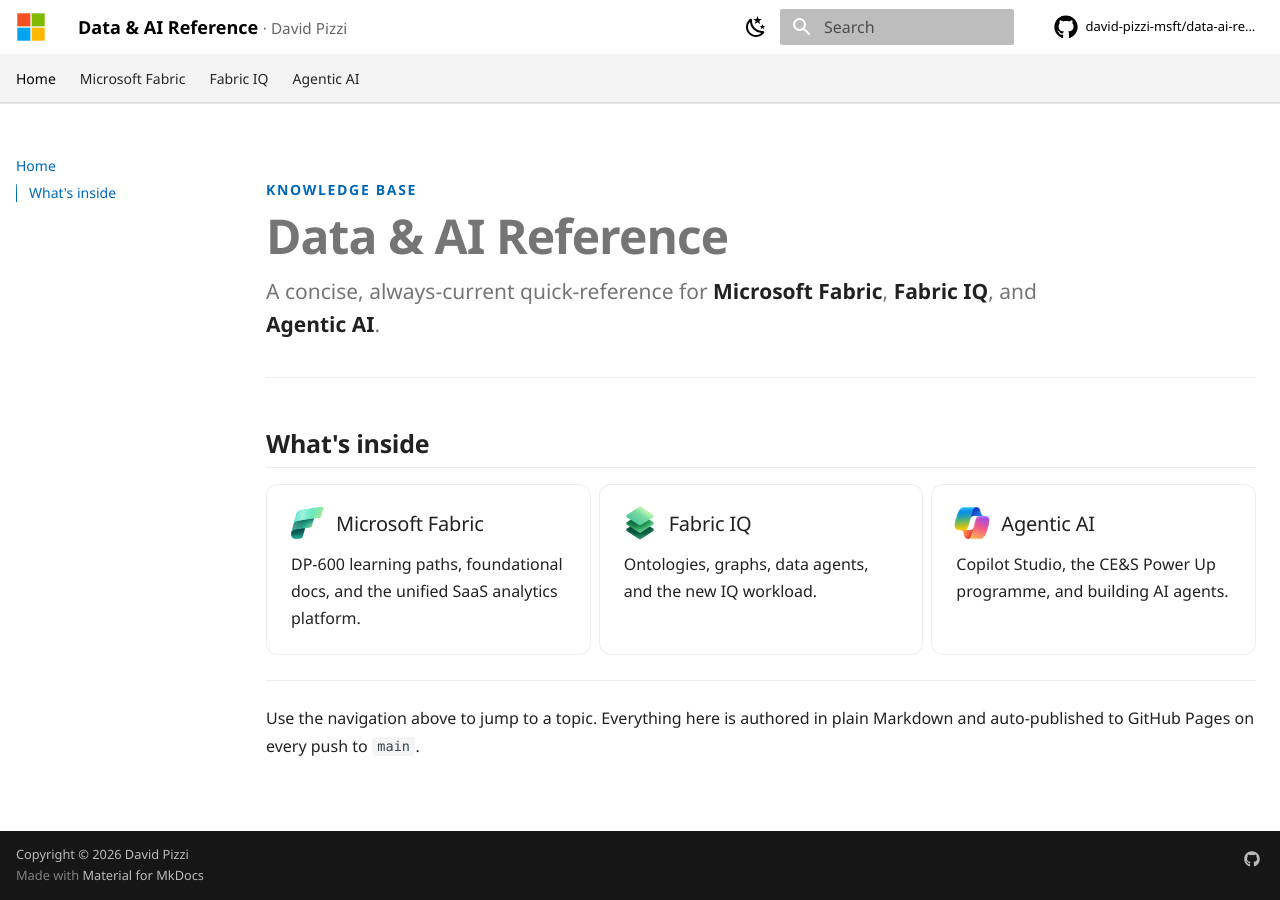
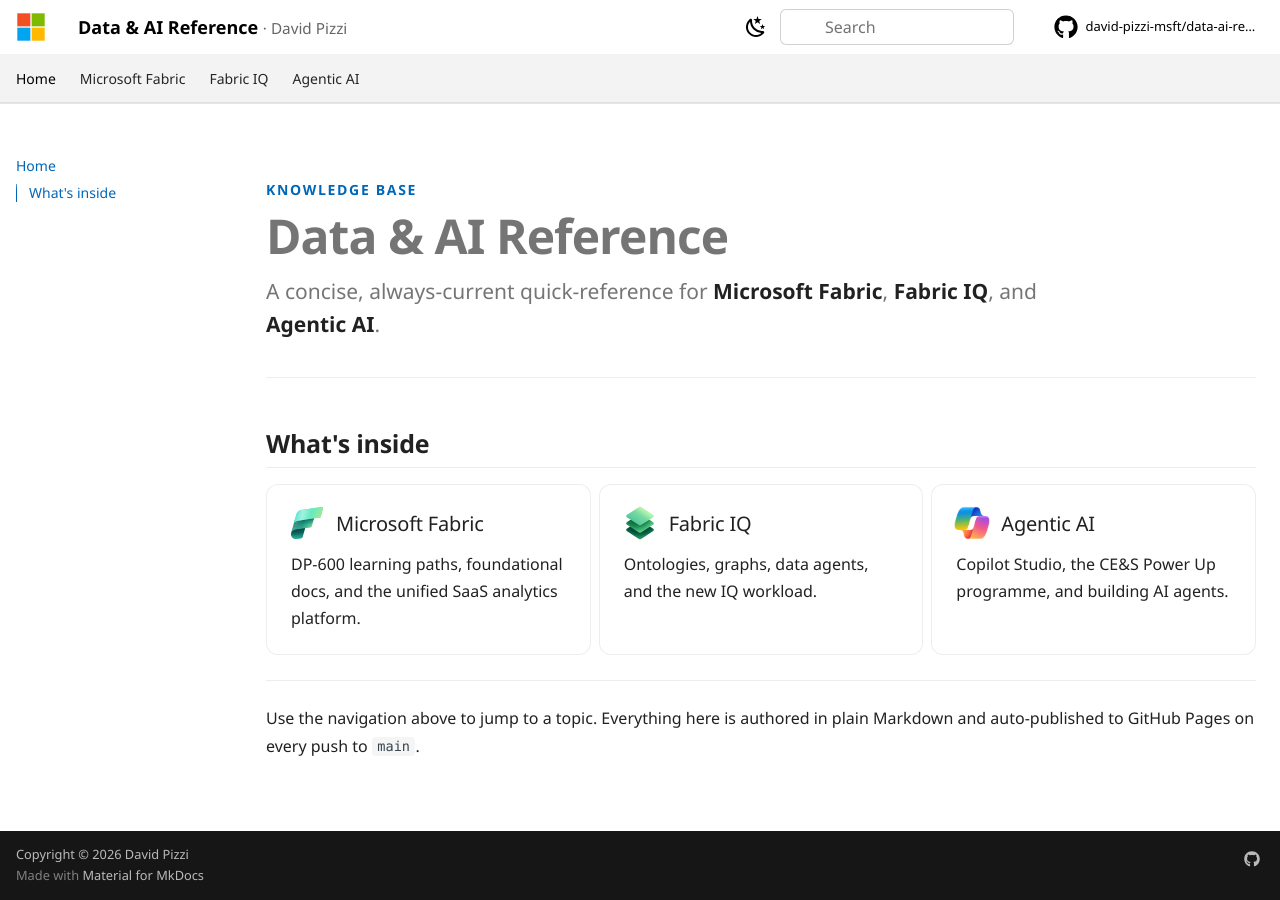
Before and after one commit to david-pizzi-msft/data-ai-reference, an MkDocs documentation site: the page built from docs/index.md, in a window 1280 px wide. Built offline with MkDocs 1.6.1 and Material for MkDocs 9.7.7, drawn with Linux system fonts in a browser that asks for light colours; some web fonts are replaced; comment, search, counter and statistics services are not loaded.

Commit message:
Improve search input styling in light and dark modes

```diff
--- a/docs/stylesheets/extra.css
+++ b/docs/stylesheets/extra.css
@@ -101,7 +101,27 @@
 }
 
 .md-search__input::placeholder {
-  color: rgba(0, 0, 0, 0.6);
+  color: rgba(0, 0, 0, 0.55);
+}
+
+/* Search field: clean bordered input (light mode) */
+.md-search__form {
+  background-color: #ffffff;
+  border: 1px solid rgba(0, 0, 0, 0.18);
+  border-radius: 6px;
+  box-shadow: none;
+  transition: border-color 0.15s ease, box-shadow 0.15s ease;
+}
+
+.md-search__form:hover {
+  background-color: #ffffff;
+  border-color: rgba(0, 0, 0, 0.35);
+}
+
+.md-search__input:focus,
+.md-search__form:focus-within {
+  border-color: var(--md-primary-fg-color);
+  box-shadow: 0 0 0 2px rgba(0, 103, 184, 0.2);
 }
 
 /* Logo sizing */
@@ -140,6 +160,26 @@
 [data-md-color-scheme="slate"] .md-search__input,
 [data-md-color-scheme="slate"] .md-search__icon {
   color: #ffffff;
+}
+
+/* Search field: clean bordered input (dark mode) */
+[data-md-color-scheme="slate"] .md-search__form {
+  background-color: rgba(255, 255, 255, 0.06);
+  border: 1px solid rgba(255, 255, 255, 0.2);
+}
+
+[data-md-color-scheme="slate"] .md-search__form:hover {
+  background-color: rgba(255, 255, 255, 0.1);
+  border-color: rgba(255, 255, 255, 0.4);
+}
+
+[data-md-color-scheme="slate"] .md-search__input::placeholder {
+  color: rgba(255, 255, 255, 0.55);
+}
+
+[data-md-color-scheme="slate"] .md-search__form:focus-within {
+  border-color: var(--md-primary-fg-color);
+  box-shadow: 0 0 0 2px rgba(0, 103, 184, 0.35);
 }
 
 [data-md-color-scheme="slate"] .md-tabs {
```
